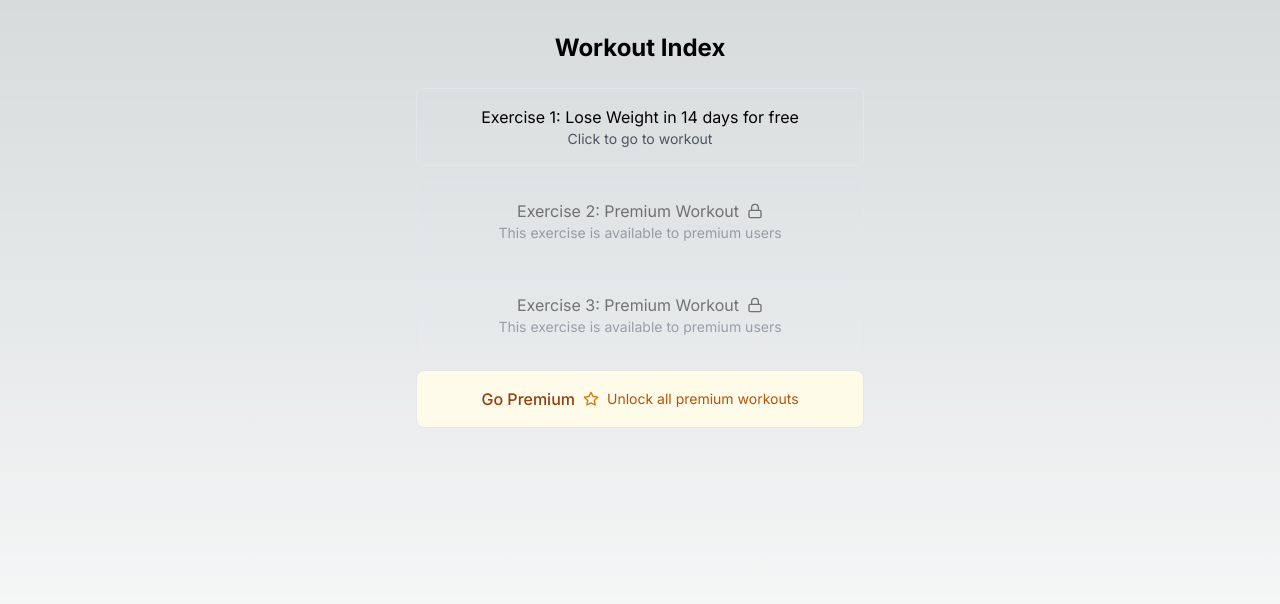
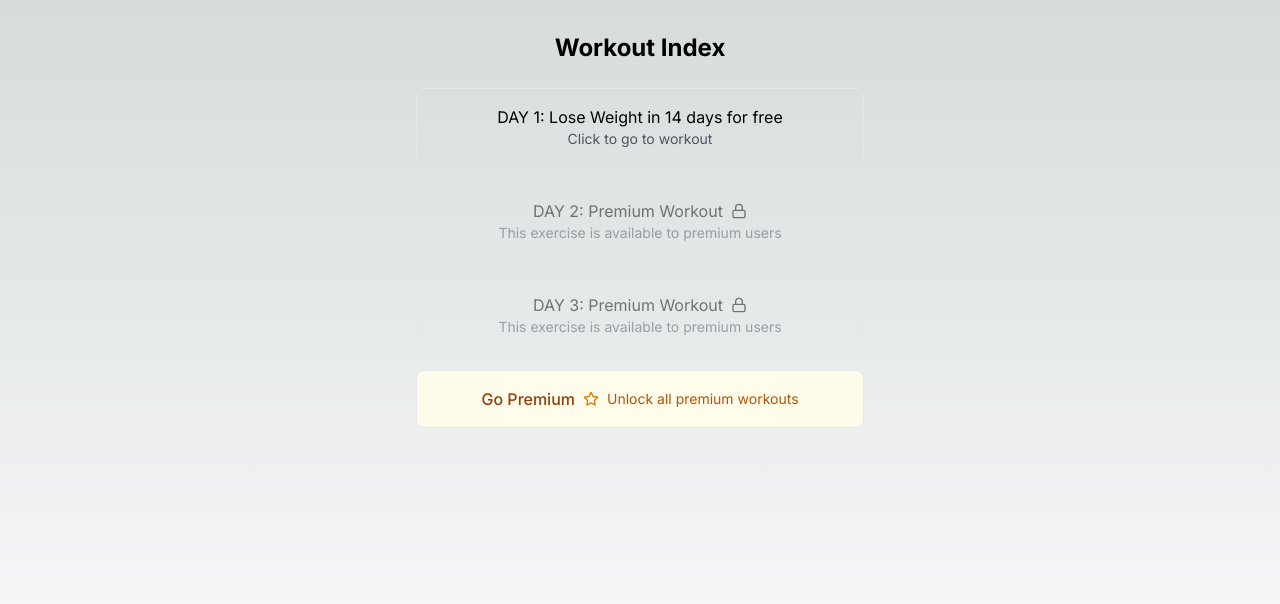
Before and after one commit to romanvieito/gym-feedback-ai-9-4, a Next.js app: page / in a window 1280 px wide. Shown: the top 604 px of the page. Built offline with nearby package versions, Linux system fonts and the light colour scheme.

Commit message:
index to days

```diff
--- a/app/page.tsx
+++ b/app/page.tsx
@@ -17,7 +17,7 @@ export default function Home() {
               onClick={() => setShowApp(true)}
               className="text-center p-4 border rounded-lg hover:bg-gray-100"
             >
-              Exercise 1: Lose Weight in 14 days for free
+              DAY 1: Lose Weight in 14 days for free
               <p className="text-sm text-gray-600">Click to go to workout</p>
             </button>
 
@@ -25,7 +25,7 @@ export default function Home() {
               className="p-4 border rounded-lg cursor-not-allowed opacity-50 relative"
             >
               <div className="flex items-center justify-center gap-2">
-                Exercise 2: Premium Workout
+                DAY 2: Premium Workout
                 <svg
                   xmlns="http://www.w3.org/2000/svg"
                   width="16"
@@ -48,7 +48,7 @@ export default function Home() {
               className="p-4 border rounded-lg cursor-not-allowed opacity-50 relative"
             >
               <div className="flex items-center justify-center gap-2">
-                Exercise 3: Premium Workout
+                DAY 3: Premium Workout
                 <svg
                   xmlns="http://www.w3.org/2000/svg"
                   width="16"
@@ -68,7 +68,7 @@ export default function Home() {
             </div>
 
             <Link
-              href="/pricing"
+              href="https://24up.fit/pricing"
               className="p-4 border rounded-lg hover:bg-gray-100 flex items-center justify-center gap-2 bg-gradient-to-r from-amber-50 to-yellow-50"
             >
               <span className="font-medium text-amber-800">Go Premium</span>
@@ -92,12 +92,12 @@ export default function Home() {
           </div>
         </>
       ) : (
-        <div className="mt-8">
+        <div className="mt-1">
           <button
             onClick={() => setShowApp(false)}
             className="mb-4 text-sm text-gray-600 hover:text-gray-800"
           >
-            ← Back to index
+            ← Back to workouts
           </button>
           <App />
         </div>
```
